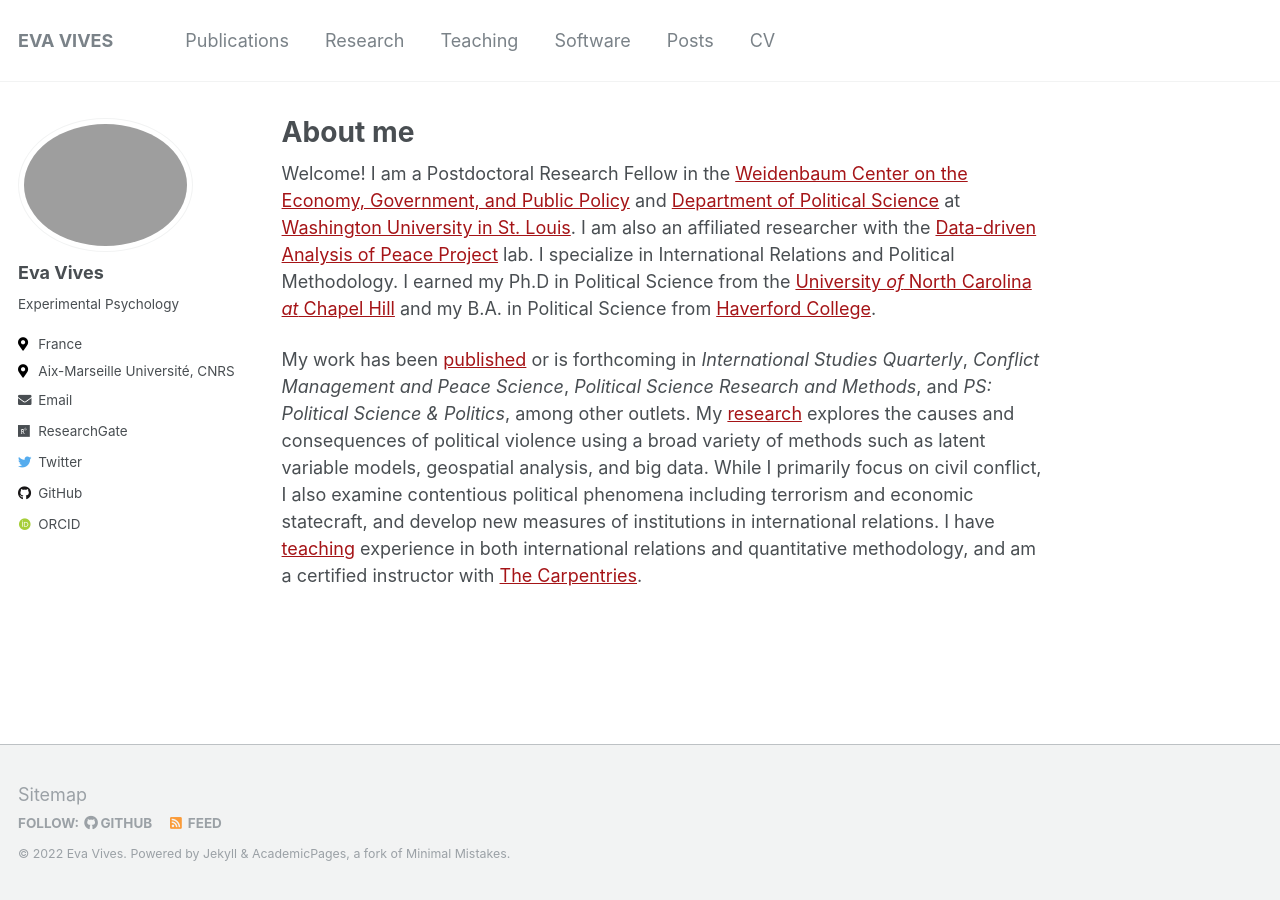
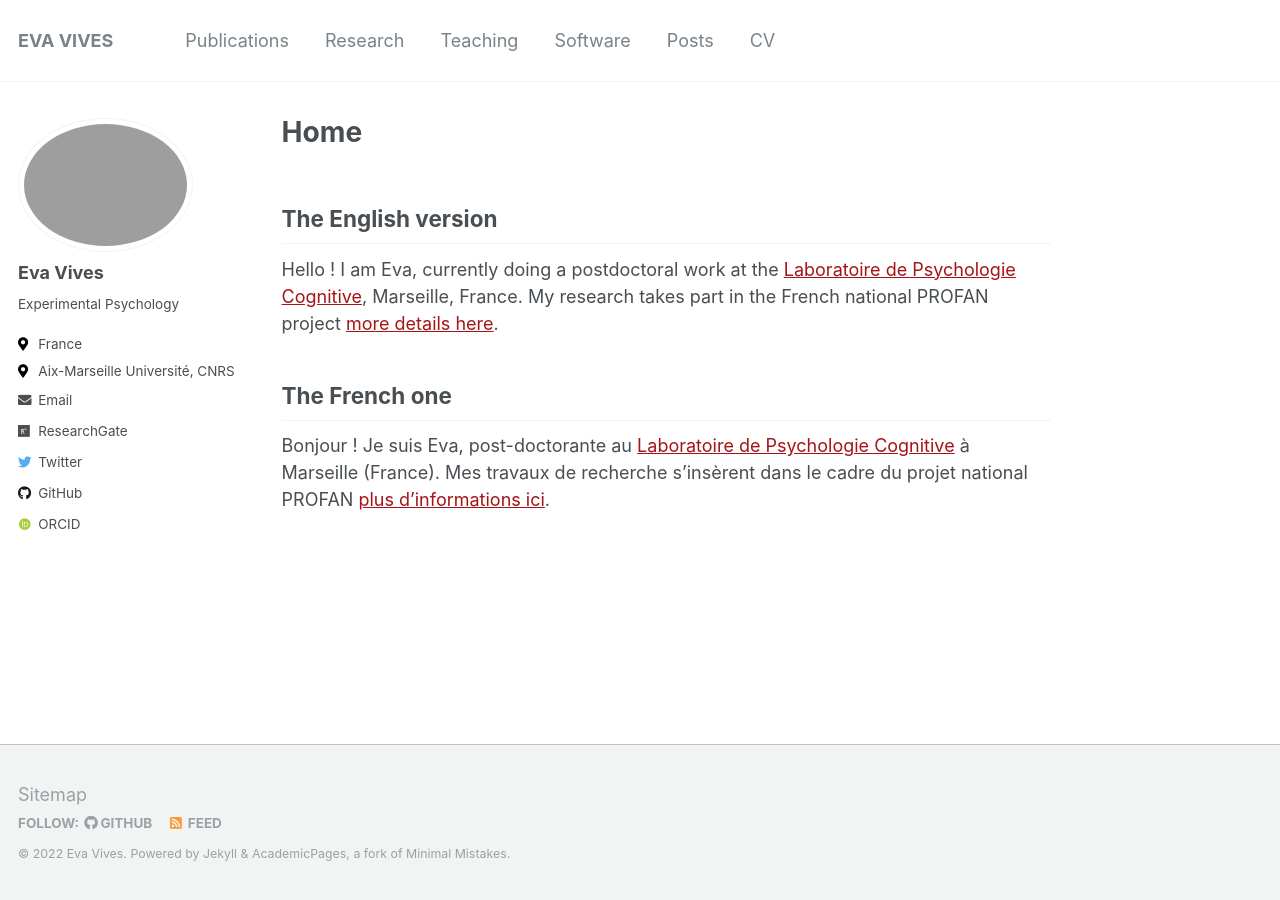
Before and after one commit to Evavives/evavives.github.io, a Jekyll site: the page built from _pages/about.md, in a window 1280 px wide. Built offline with Jekyll 4.4.1, drawn with Linux system fonts in a browser that asks for light colours; some web fonts are replaced.

Commit message:
Update about.md

```diff
--- a/_pages/about.md
+++ b/_pages/about.md
@@ -1,32 +1,16 @@
 ---
 permalink: /
-title: "About me"
-excerpt: "About me"
+title: "Home"
+excerpt: "Home"
 author_profile: true
 redirect_from:
   - /about/
   - /about.html
 ---
+## The English version
 
-Welcome! I am a Postdoctoral Research Fellow in the
-[Weidenbaum Center on the Economy, Government, and Public Policy](https://wc.wustl.edu/)
-and [Department of Political Science](https://polisci.wustl.edu/) at
-[Washington University in St. Louis](https://wustl.edu/). I am also an
-affiliated researcher with the
-[Data-driven Analysis of Peace Project](https://dapp-lab.org) lab. I specialize
-in International Relations and Political Methodology. I earned my Ph.D in
-Political Science from the
-[University *of* North Carolina *at* Chapel Hill](https://www.unc.edu/) and my
-B.A. in Political Science from [Haverford College](https://www.haverford.edu/).
+Hello ! I am Eva, currently doing a postdoctoral work at the
+[Laboratoire de Psychologie Cognitive](https://lpc.univ-amu.fr/en), Marseille, France. My research takes part in the French national PROFAN project [more details here](https://www.education.gouv.fr/bo/16/Hebdo41/MENB1628228N.htm).
 
-My work has been [published](publications) or is forthcoming in
-*International Studies Quarterly*, *Conflict Management and Peace Science*,
-*Political Science Research and Methods*, and *PS: Political Science & Politics*,
-among other outlets. My [research](research) explores the causes and
-consequences of political violence using a broad variety of methods such as
-latent variable models, geospatial analysis, and big data. While I primarily
-focus on civil conflict, I also examine contentious political phenomena
-including terrorism and economic statecraft, and develop new measures of
-institutions in international relations. I have [teaching](teaching) experience
-in both international relations and quantitative methodology, and am a certified
-instructor with [The Carpentries](https://carpentries.org/).
+## The French one
+Bonjour ! Je suis Eva, post-doctorante au [Laboratoire de Psychologie Cognitive](https://lpc.univ-amu.fr/fr) à Marseille (France). Mes travaux de recherche s'insèrent dans le cadre du projet national PROFAN [plus d'informations ici](https://www.education.gouv.fr/bo/16/Hebdo41/MENB1628228N.htm).
```
